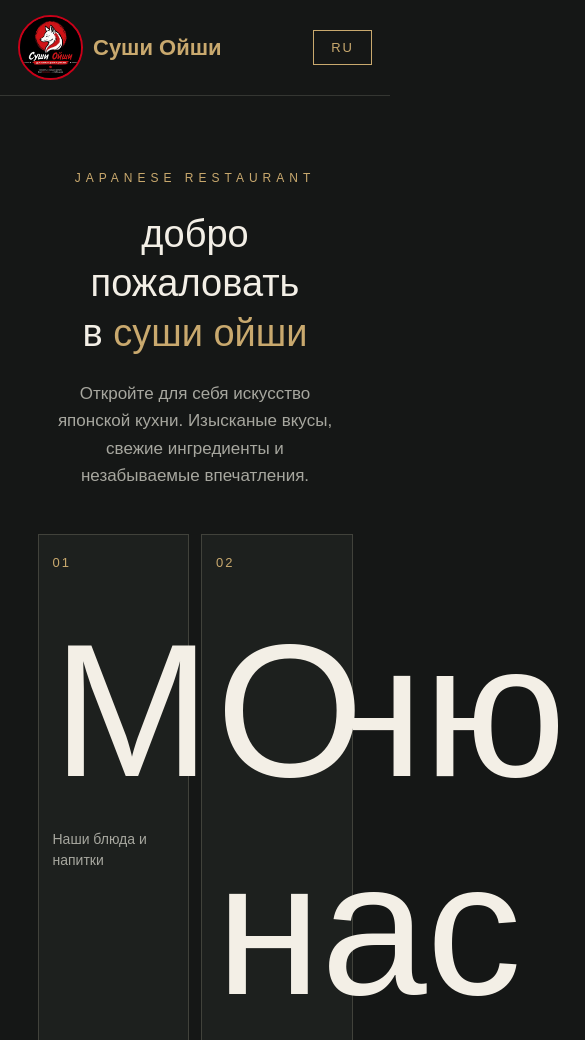
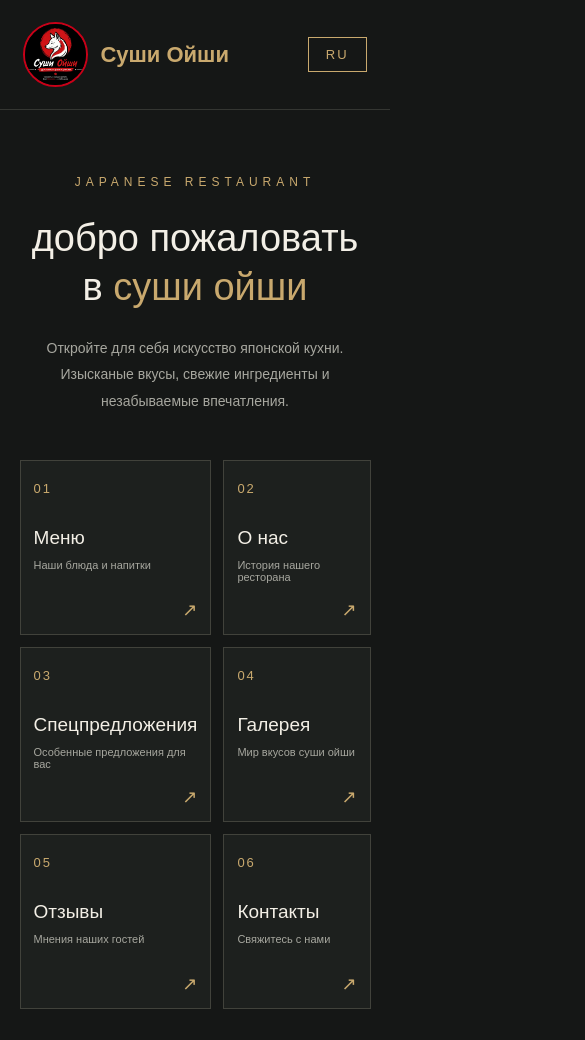
Before and after one commit to mouinebj330-wq/sushi-oqshi, a plain HTML site: page index.html in a window 390 px wide. Shown: the top 1040 px of the page, 585 px wide, since content can reach past the window. Drawn offline with Linux system fonts and the light colour scheme.

Commit message:
Add files via upload

```diff
--- a/style.css
+++ b/style.css
@@ -925,63 +925,3 @@ body{
         font-size: 32px;
     }
 }
- /*    MOBILE SITE OPTIMIZATION    */
- @media (max-width: 600px) {
-     /*     PAGE HEADER   */
-     .header {
-        padding: 15px 18px;
-        gap: 12px;
-        flex-wrap: wrap;
-     }
-     .logo {
-        gap: 10px;
-     }
-     .logo img {
-         width: 65px;
-         height: 65px;
-     }
-     .logo span {
-        font-size: 22px;
-     }
-     .back-link {
-        padding: 10px 16px;
-        font-size: 16px;
-     }
-     /*     MAIN CONTENT  */
-     .main {
-        padding: 30px 18px;
-     }
-     /*    MAIN TITLE  */
-     .hero {
-        padding: 45px 10px;
-     }
-     .hero h1 {
-        font-size: 38px;
-     }
-     .hero .description {
-        font-size: 17px;
-        line-height: 1.6;
-     }
-     /*    HOME PAGE CARDS  */
-     .pages {
-        grid-template-columns: repeat(2, minmax(0, 1fr));
-        gap: 12px;
-     }
-     .page-card {
-        padding: 18px 14px;
-        min-height: 190px;
-     }
-     .page-card h2 {
-        font-size: 190px;
-     }
-     .page-card p {
-        font-size: 14px;
-        line-height: 1.5;
-     }
-     /*     PHOTOS OF DISHES    */
-     .menu-card img {
-        width: 100%;
-        height: 210px;
-        object-fit: cover;
-     }
-}
```
